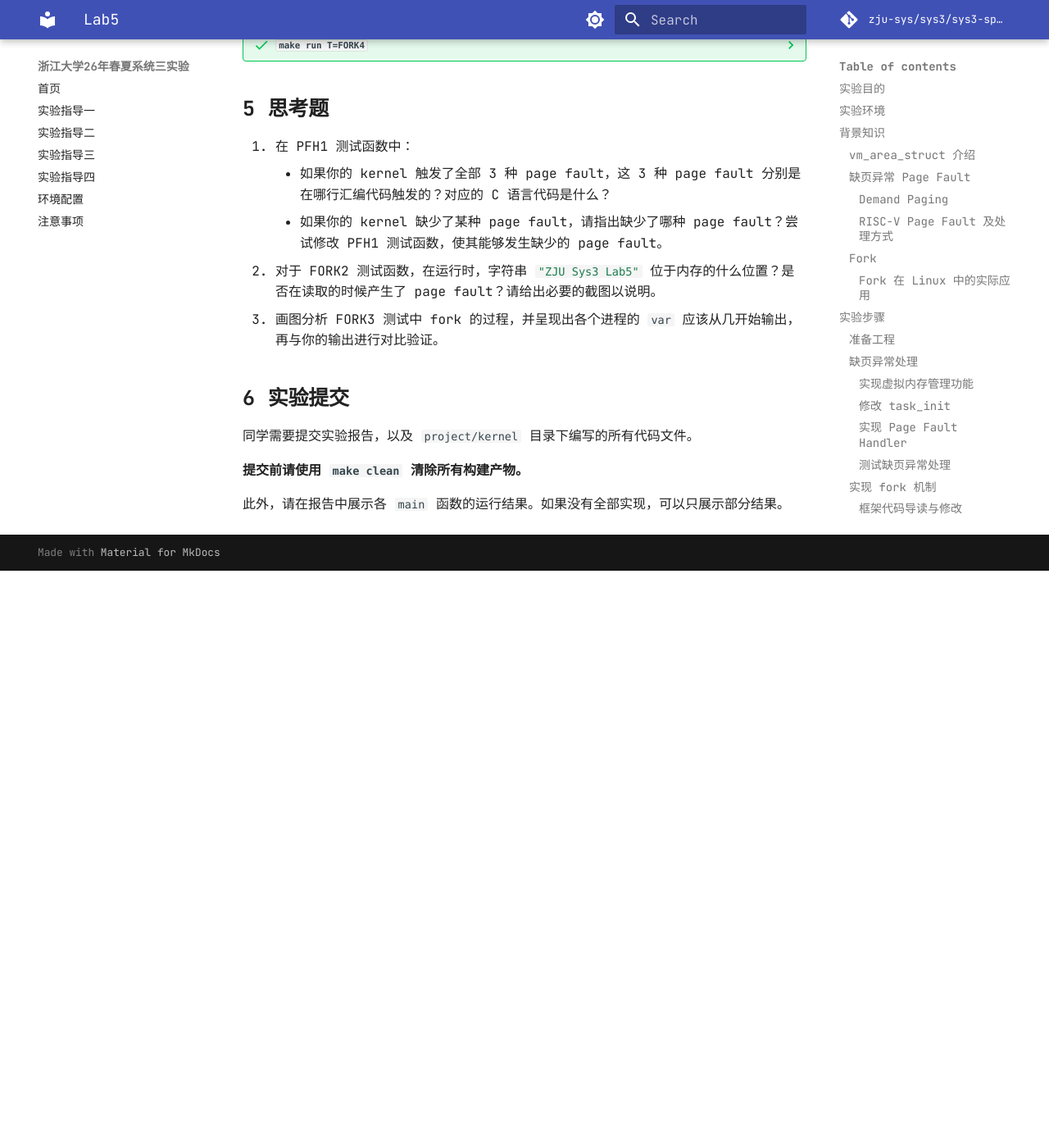
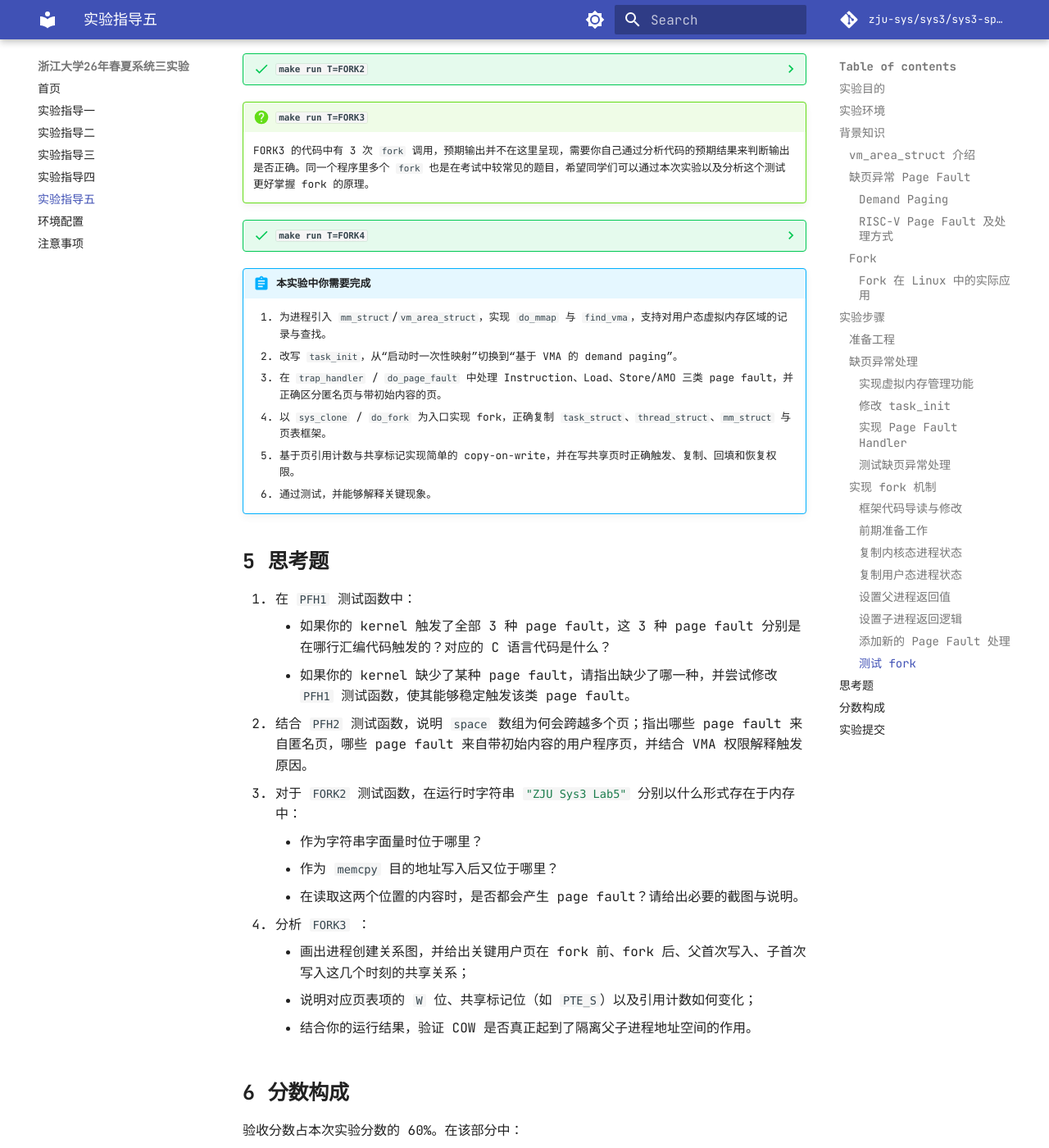
Before and after one commit to ZZC071212/computer_system, an MkDocs documentation site: the page built from docs/lab5.md, in a window 1280 px wide and 1400 px high, scrolled down 15003 px. Shown: the whole window at 82% size. Built offline with MkDocs 1.6.1 and Material for MkDocs 9.7.7, drawn with Linux system fonts in a browser that asks for light colours; before the commit the page ends 15699 px from its top, so only the background shows below that; some of the changed text lies outside the part shown.

````diff
--- a/docs/lab5.md
+++ b/docs/lab5.md
@@ -118,7 +118,7 @@ Fork 是 Linux 中的重要 syscall，它的作用是将进行了该 syscall 的
 - 子进程和父进程在不同的内存空间上运行。
 - Fork 成功时，父进程返回子进程的 PID，子进程返回 0；失败时，父进程返回 -1。
 - 创建的子进程需要深复制 `task_struct`，调整自己的页表、栈和 CSR 寄存器等信息，复制一份在用户态会用到的内存信息（用户态的栈、程序的代码和数据等），并且将自己伪装成是一个因为调度而加入了 ready queue 的普通程序来等待调度。在调度发生时，这个新进程就像是原本就在等待调度一样，被调度器选择并调度。
-- Linux 中使用了 copy-on-write 机制，fork 创建的子进程首先与父进程共享物理内存空间，直到父子进程有修改内存的操作发生时再为子进程分配物理内存。本次实验中将实现一个简单的 COW 机制。
+- Linux 中使用了 copy-on-write 机制，fork 创建的子进程首先与父进程共享物理内存空间，直到父子进程中某一方发生写入操作时，再为发生写入的那个进程分配新的物理页。本次实验中将实现一个简单的 COW 机制。
 
 #### Fork 在 Linux 中的实际应用
 
@@ -161,6 +161,10 @@ Linux 的另一个重要 syscall 是 `execve`，它的作用是将进行了该 s
     - `make run T=FORK4` 运行第六个 main 函数，检测单个 fork 计算斐波那契数列
 
     具体测试表现和预期见后文。同时 `main.c` 中我们通过 `delay` 函数等待一段时间，参数为 `DELAY_TIME` 宏定义，同学们可以自行修改这个数值来改变输出速度方便调试。为了加快实验表现，也可以修改时钟中断间隔。
+
+!!! tip "关于 `uapp.lds`"
+
+    `src/lab5/user/uapp.lds` 也需要同步到工程中。本实验将 `uapp` 的 `.sbss/.bss` 并入 `.data`，这是为了让它们在 strip 后仍然实际占据二进制空间。否则，`PFH2`、`FORK2`、`FORK4` 中对全局数组、全局变量的访问会因为用户态二进制中缺少对应内容而表现异常，影响对 demand paging 与 COW 的观察。
 
 ### 缺页异常处理
 
@@ -485,7 +489,7 @@ int deref_page(void *va);
 
 !!! tip "为了方便实验中深复制页表，推荐同学们实现 `walk_page_table` 函数，用于遍历页表，找到 VA 对应的 PA/PTE。"
 
-#### 表面的准备工作
+#### 前期准备工作
 
 在实现较为复杂的 fork 流程之前，我们先将框架搭好，具体要做的有以下两件事：
 
@@ -495,7 +499,7 @@ int deref_page(void *va);
 
         注意到我们目前只需要考虑添加进程而不需要考虑删除进程，所以我们需要一个新的变量记录当前进程的数量，以及将之前 kernel 中所有用到 `NR_TASKS` 的地方都改为使用这个新的变量。
 
-        `NR_TASKS` 现在表示的是最大进程数，我们需要增加其值。为了完成 FORK3 测试，它至少需要为 1+8。
+        `NR_TASKS` 现在表示的是最大进程数，我们需要增加其值。若 `task[0]` 仍作为 idle 进程保留，则为了完成 `FORK3` 测试，`NR_TASKS` 至少需要为 `1 + 8 = 9`。
 
     !!! warning "在运行 PFH 测试和 FORK 测试时这里的行为是不一样的，PFH 测试仍然需要初始化所有进程，而 FORK 测试只需要初始化一个进程。"
 
@@ -594,7 +598,9 @@ struct task_struct {
 
 先从比较简单的内存管理开始。我们知道子进程的内存管理结构 `mm` 既需要和父进程一致，又不能影响父进程，因此我们需要**深复制**一份父进程的 `mm`。请注意，这是一个**链表**，同学们需要正确地处理链表的深复制。
 
-接着，让我们处理页表的复制。为了能在内核态正确运行，分配一个页给用户根页表 `pgd` 后，复制内核根页表 `swapper_pg_dir` 必不可少。接下来，我们需要让用户态程序能够正确的找到虚拟地址对应的物理地址。如果我们不需要实现 COW 机制，那么我们只需要通过遍历 `mm` 中保存的 VMA，将每个已经在父进程中映射的页在子进程中复制并映射即可；而为了实现 COW 机制，在此处，只需要将复制的过程修改为：使用 `ref_page` 函数增加页引用计数，然后清除页表项的 W 位，设置 S 位（如上定义的 `PTE_S`）置位。当然，别忘了在这之后对子进程的页表进行映射。
+接着，让我们处理页表的复制。为了能在内核态正确运行，分配一个页给用户根页表 `pgd` 后，复制内核根页表 `swapper_pg_dir` 必不可少。接下来，我们需要让用户态程序能够正确地找到虚拟地址对应的物理地址。如果我们不需要实现 COW 机制，那么我们只需要通过遍历 `mm` 中保存的 VMA，将每个已经在父进程中映射的页在子进程中复制并映射即可；而为了实现 COW 机制，在此处，只需要将复制的过程修改为：使用 `ref_page` 函数增加页引用计数，然后清除页表项的 W 位，设置 S 位（如上定义的 `PTE_S`）置位。当然，别忘了在这之后对子进程的页表进行映射。
+
+需要特别注意的是：**父进程和子进程两侧对应的 PTE 都要改成“只读 + 共享”状态**。如果只修改其中一侧，那么另一侧第一次写入时不会触发 COW，进而破坏父子进程的地址空间隔离。
 
 !!! warning "刷新 TLB"
 
@@ -625,7 +631,7 @@ ret_from_fork:
 
 #### 添加新的 Page Fault 处理
 
-还记得我们删除了页表项的写权限吗？这意味着，当父子线程中有一个线程试图写入一个共享页时，会触发一个 Store/AMO page fault。我们需要在 `do_page_fault` 中添加对这种情况的处理。当发生这种情况时，我们需要为该进程分配一个新的页，将原页的内容复制到新页中，并将新页进行映射。
+还记得我们删除了页表项的写权限吗？这意味着，当父子进程中有一个进程试图写入一个共享页时，会触发一个 Store/AMO page fault。我们需要在 `do_page_fault` 中添加对这种情况的处理。当发生这种情况时，我们需要为该进程分配一个新的页，将原页的内容复制到新页中，并将新页进行映射。
 
 !!! tip "关于引用计数"
 
@@ -922,18 +928,46 @@ ret_from_fork:
     [U-CHLD] [PID = 2] the 39th fibonacci number is 63245986 and the 960th number in the big array is 2881
     ```
 
+!!! abstract "本实验中你需要完成"
+
+    1. 为进程引入 `mm_struct`/`vm_area_struct`，实现 `do_mmap` 与 `find_vma`，支持对用户态虚拟内存区域的记录与查找。
+    2. 改写 `task_init`，从“启动时一次性映射”切换到“基于 VMA 的 demand paging”。
+    3. 在 `trap_handler` / `do_page_fault` 中处理 Instruction、Load、Store/AMO 三类 page fault，并正确区分匿名页与带初始内容的页。
+    4. 以 `sys_clone` / `do_fork` 为入口实现 fork，正确复制 `task_struct`、`thread_struct`、`mm_struct` 与页表框架。
+    5. 基于页引用计数与共享标记实现简单的 copy-on-write，并在写共享页时正确触发、复制、回填和恢复权限。
+    6. 通过测试，并能够解释关键现象。
+
 ## 思考题
 
-1. 在 PFH1 测试函数中：
+1. 在 `PFH1` 测试函数中：
     - 如果你的 kernel 触发了全部 3 种 page fault，这 3 种 page fault 分别是在哪行汇编代码触发的？对应的 C 语言代码是什么？
-    - 如果你的 kernel 缺少了某种 page fault，请指出缺少了哪种 page fault？尝试修改 PFH1 测试函数，使其能够发生缺少的 page fault。
-2. 对于 FORK2 测试函数，在运行时，字符串 `#!c "ZJU Sys3 Lab5"` 位于内存的什么位置？是否在读取的时候产生了 page fault？请给出必要的截图以说明。
-3. 画图分析 FORK3 测试中 fork 的过程，并呈现出各个进程的 `var` 应该从几开始输出，再与你的输出进行对比验证。
+    - 如果你的 kernel 缺少了某种 page fault，请指出缺少了哪一种，并尝试修改 `PFH1` 测试函数，使其能够稳定触发该类 page fault。
+2. 结合 `PFH2` 测试函数，说明 `space` 数组为何会跨越多个页；指出哪些 page fault 来自匿名页，哪些 page fault 来自带初始内容的用户程序页，并结合 VMA 权限解释触发原因。
+3. 对于 `FORK2` 测试函数，在运行时字符串 `#!c "ZJU Sys3 Lab5"` 分别以什么形式存在于内存中：
+    - 作为字符串字面量时位于哪里？
+    - 作为 `memcpy` 目的地址写入后又位于哪里？
+    - 在读取这两个位置的内容时，是否都会产生 page fault？请给出必要的截图与说明。
+4. 分析 `FORK3` ：
+    - 画出进程创建关系图，并给出关键用户页在 fork 前、fork 后、父首次写入、子首次写入这几个时刻的共享关系；
+    - 说明对应页表项的 `W` 位、共享标记位（如 `PTE_S`）以及引用计数如何变化；
+    - 结合你的运行结果，验证 COW 是否真正起到了隔离父子进程地址空间的作用。
+
+## 分数构成
+
+验收分数占本次实验分数的 60%。在该部分中：
+
+- 功能测试通过 50%
+- 验收问答通过 50%，共两个问题，每个各 25%
+
+报告分数占本次实验分数的 40%。在该部分中：
+
+- 思考题 1、思考题 3 均 10%
+- 思考题 2、思考题 4 均 20%
+- 除思考题外的剩余部分 40%
 
 ## 实验提交
 
-同学需要提交实验报告，以及 `project/kernel` 目录下编写的所有代码文件。
+请在学在浙大的 `report` 和验收入口分别提交以下文件：
 
-**提交前请使用 `make clean` 清除所有构建产物。**
-
-此外，请在报告中展示各 `main` 函数的运行结果。如果没有全部实现，可以只展示部分结果。
+- 实验报告 (.pdf)
+- kernel 文件夹压缩包 (.zip), **提交前请清除所有构建产物。**
--- a/mkdocs.yml
+++ b/mkdocs.yml
@@ -36,7 +36,7 @@ nav:
   - 实验指导二: lab2.md
   - 实验指导三: lab3.md
   - 实验指导四: lab4.md
-  # - 实验指导五: lab5.md
+  - 实验指导五: lab5.md
   # - 实验指导六: lab6.md
   # - Xpart 指导: xpart.md
   - 环境配置: env.md
````
Also changed, not shown: other parts of docs/lab5.md (+2 -2 lines).
